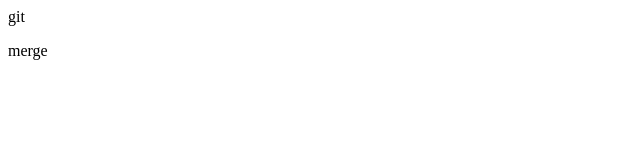
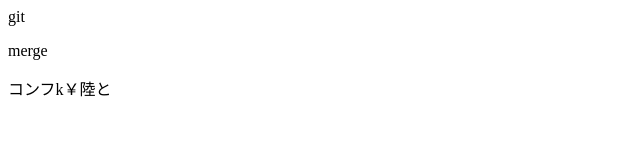
Before and after one commit to Ryota-takei/git-pracitce, a plain HTML site: page index.html in a window 1280 px wide. Shown: the whole page, without its empty margins (0-640 px from the left). Drawn offline with Linux system fonts and the light colour scheme.

Commit message:
コンフリクトを追求

```diff
--- a/index.html
+++ b/index.html
@@ -1,2 +1,3 @@
 <p>git</p>
 <p>merge</p>
+<p>コンフk￥陸と</p>
```
